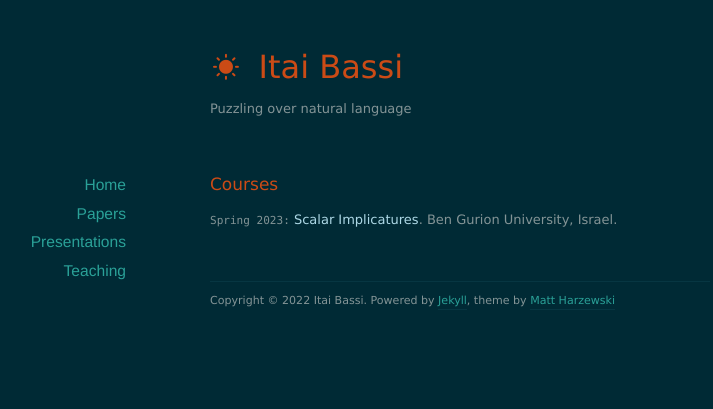
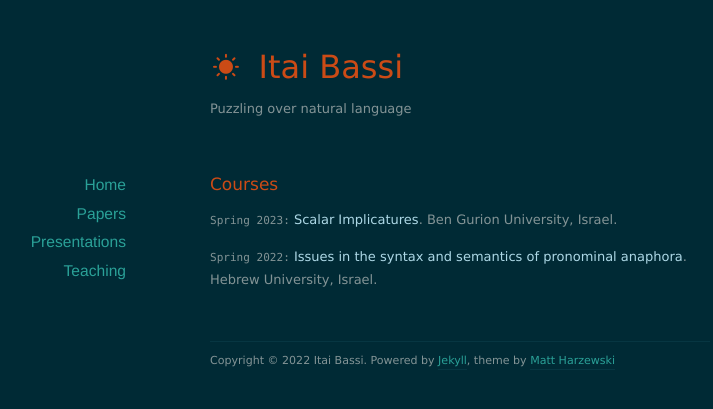
Before and after one commit to itaibassi/itaibassi.github.io, a Jekyll site: the page built from teaching/index.markdown, in a window 1280 px wide. Shown: the top 409 px of the page, without its empty margins (180-893 px from the left). Built offline with Jekyll 4.4.1, drawn with Linux system fonts in a browser that asks for light colours; nearby versions of some CDN libraries.

Commit message:
Update index.markdown

```diff
--- a/teaching/index.markdown
+++ b/teaching/index.markdown
@@ -10,3 +10,5 @@ title: Teaching
 # Courses
 
 `Spring 2023:` <font color="lightblue"> Scalar Implicatures</font>. Ben Gurion University, Israel.
+
+`Spring 2022:` <font color="lightblue"> Issues in the syntax and semantics of pronominal anaphora</font>. Hebrew University, Israel.
```
